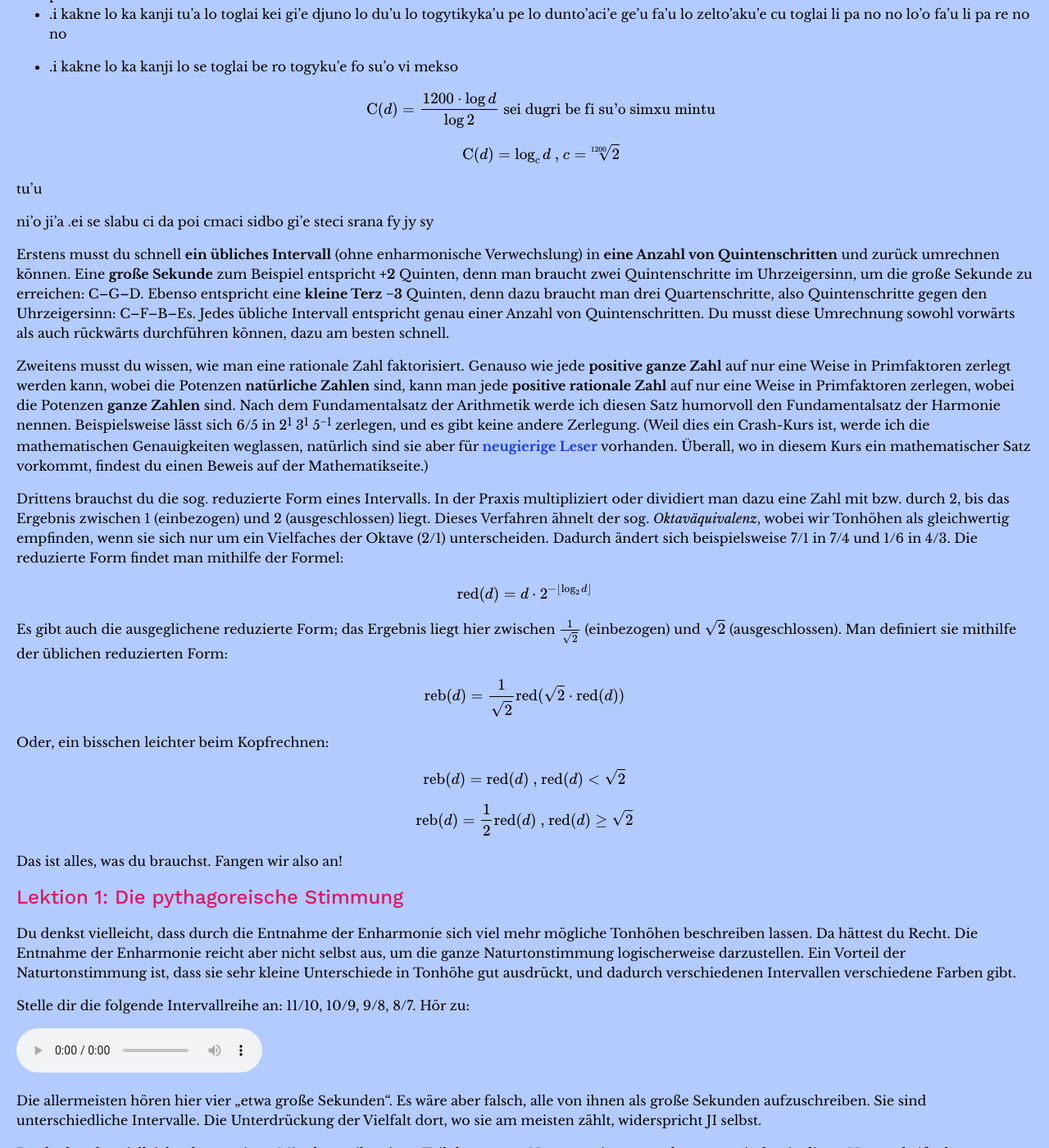
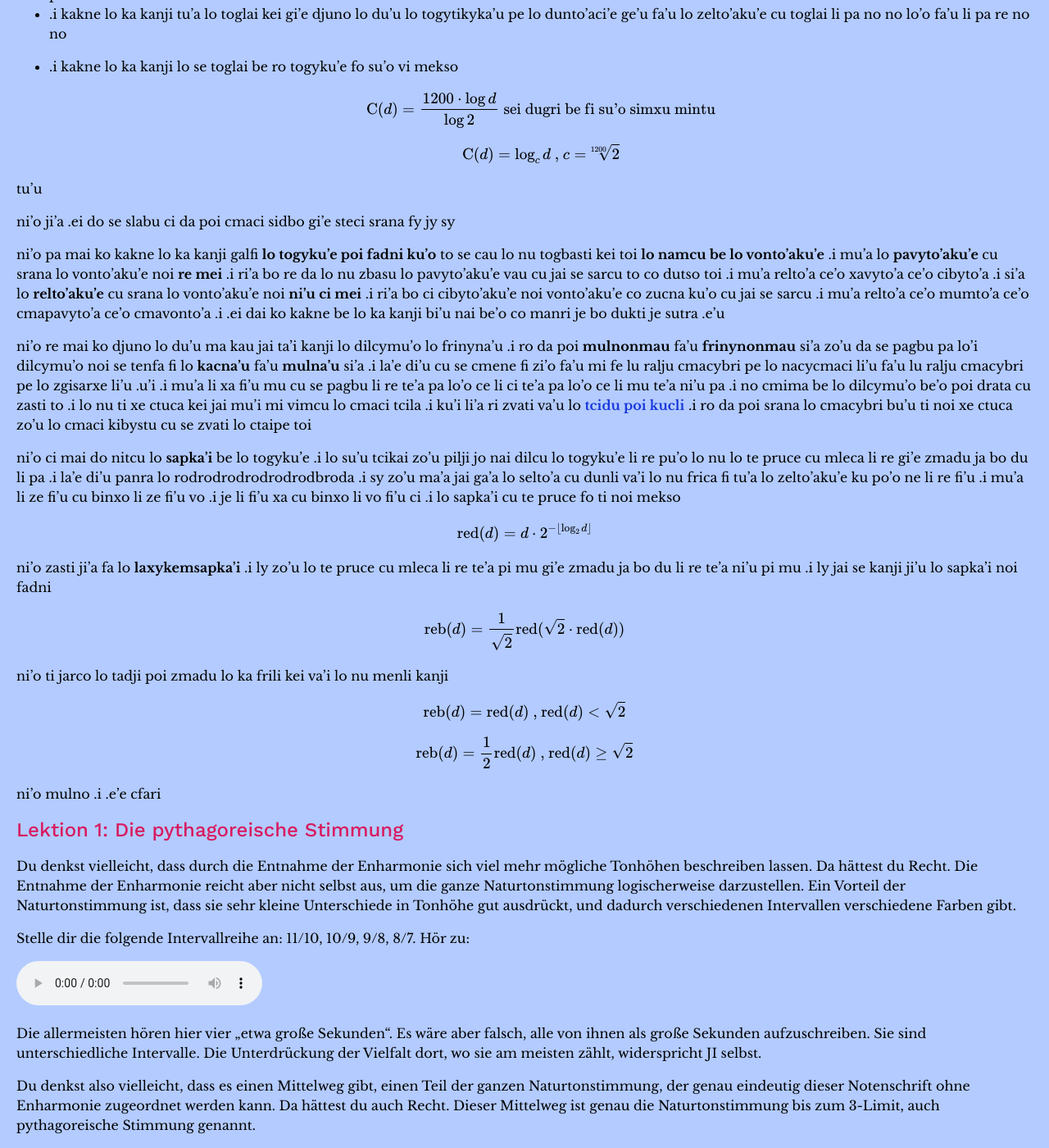
Before and after one commit to misotanni/misotanni.github.io, a Jekyll site: the page built from fjs/jbo/crash.md, in a window 1280 px wide and 1400 px high, scrolled down 1275 px. Shown: the whole window at 82% size. Built offline with Jekyll 4.4.1, drawn with Linux system fonts in a browser that asks for light colours; our own code applies the rules of GitHub Pages for plain Markdown files; formulas are drawn with MathJax 3.

Commit message:
done lesson 0

```diff
--- a/fjs/jbo/crash.md
+++ b/fjs/jbo/crash.md
@@ -69,27 +69,50 @@ ni'o .ei birti lo du'u do djuno je se slabu so'o co'e kei pu'o lo nu do cilre fi
 
 tu'u
 
-ni'o ji'a .ei se slabu ci da poi cmaci sidbo gi'e steci srana fy jy sy
+ni'o ji'a .ei do se slabu ci da poi cmaci sidbo gi'e steci srana fy jy sy
 
-Erstens musst du schnell **ein übliches Intervall** (ohne enharmonische Verwechslung) in **eine Anzahl von Quintenschritten** und zurück umrechnen können. Eine **große Sekunde** zum Beispiel entspricht **+2** Quinten, denn man braucht zwei Quintenschritte im Uhrzeigersinn, um die große Sekunde zu erreichen: C–G–D. Ebenso entspricht eine **kleine Terz −3** Quinten, denn dazu braucht man drei Quartenschritte, also Quintenschritte gegen den Uhrzeigersinn: C–F–B–Es. Jedes übliche Intervall entspricht genau einer Anzahl von Quintenschritten. Du musst diese Umrechnung sowohl vorwärts als auch rückwärts durchführen können, dazu am besten schnell.
+ni'o pa mai ko kakne lo ka kanji galfi **lo togyku'e poi fadni ku'o** to se cau lo nu togbasti kei toi **lo namcu be lo vonto'aku'e**
+.i mu'a lo **pavyto'aku'e** cu srana lo vonto'aku'e noi **re mei**
+.i ri'a bo re da lo nu zbasu lo pavyto'aku'e vau cu jai se sarcu to co dutso toi
+.i mu'a relto'a ce'o xavyto'a ce'o cibyto'a
+.i si'a lo **relto'aku'e** cu srana lo vonto'aku'e noi **ni'u ci mei**
+.i ri'a bo ci cibyto'aku'e noi vonto'aku'e co zucna ku'o cu jai se sarcu
+.i mu'a relto'a ce'o mumto'a ce'o cmapavyto'a ce'o cmavonto'a
+.i .ei dai ko kakne be lo ka kanji bi'u nai be'o co manri je bo dukti je sutra .e'u
 
-Zweitens musst du wissen, wie man eine rationale Zahl faktorisiert. Genauso wie jede **positive ganze Zahl** auf nur eine Weise in Primfaktoren zerlegt werden kann, wobei die Potenzen **natürliche Zahlen** sind, kann man jede **positive rationale Zahl** auf nur eine Weise in Primfaktoren zerlegen, wobei die Potenzen **ganze Zahlen** sind. Nach dem Fundamentalsatz der Arithmetik werde ich diesen Satz humorvoll den Fundamentalsatz der Harmonie nennen. Beispielsweise lässt sich 6/5 in 2<sup>1</sup> 3<sup>1</sup> 5<sup>−1</sup> zerlegen, und es gibt keine andere Zerlegung. (Weil dies ein Crash-Kurs ist, werde ich die mathematischen Genauigkeiten weglassen, natürlich sind sie aber für [neugierige Leser](math.html) vorhanden. Überall, wo in diesem Kurs ein mathematischer Satz vorkommt, findest du einen Beweis auf der Mathematikseite.)
+ni'o re mai ko djuno lo du'u ma kau jai ta'i kanji lo dilcymu'o lo frinyna'u
+.i ro da poi **mulnonmau** fa'u **frinynonmau** si'a zo'u da se pagbu pa lo'i dilcymu'o noi se tenfa fi lo **kacna'u** fa'u **mulna'u** si'a
+.i la'e di'u cu se cmene fi zi'o fa'u mi fe lu ralju cmacybri pe lo nacycmaci li'u fa'u lu ralju cmacybri pe lo zgisarxe li'u .u'i
+.i mu'a li xa fi'u mu cu se pagbu li re te'a pa lo'o ce li ci te'a pa lo'o ce li mu te'a ni'u pa
+.i no cmima be lo dilcymu'o be'o poi drata cu zasti
+to .i lo nu ti xe ctuca kei jai mu'i mi vimcu lo cmaci tcila
+.i ku'i li'a ri zvati va'u lo [tcidu poi kucli](math.html)
+.i ro da poi srana lo cmacybri bu'u ti noi xe ctuca zo'u lo cmaci kibystu cu se zvati lo ctaipe toi
 
-Drittens brauchst du die sog. reduzierte Form eines Intervalls. In der Praxis multipliziert oder dividiert man dazu eine Zahl mit bzw. durch 2, bis das Ergebnis zwischen 1 (einbezogen) und 2 (ausgeschlossen) liegt. Dieses Verfahren ähnelt der sog. *Oktaväquivalenz*, wobei wir Tonhöhen als gleichwertig empfinden, wenn sie sich nur um ein Vielfaches der Oktave (2/1) unterscheiden. Dadurch ändert sich beispielsweise 7/1 in 7/4 und 1/6 in 4/3. Die reduzierte Form findet man mithilfe der Formel:
+ni'o ci mai do nitcu lo **sapka'i** be lo togyku'e
+.i lo su'u tcikai zo'u pilji jo nai dilcu lo togyku'e li re pu'o lo nu lo te pruce cu mleca li re gi'e zmadu ja bo du li pa
+.i la'e di'u panra lo rodrodrodrodrodrodbroda
+.i sy zo'u ma'a jai ga'a lo selto'a cu dunli va'i lo nu frica fi tu'a lo zelto'aku'e ku po'o ne li re fi'u
+.i mu'a li ze fi'u cu binxo li ze fi'u vo
+.i je li fi'u xa cu binxo li vo fi'u ci
+.i lo sapka'i cu te pruce fo ti noi mekso
 
 $$\text{red}(d)=d \cdot 2^{-\lfloor\log_2 d\rfloor}$$
 
-Es gibt auch die ausgeglichene reduzierte Form; das Ergebnis liegt hier zwischen $$\frac{1}{\sqrt{2}}$$ (einbezogen) und $$\sqrt{2}$$ (ausgeschlossen). Man definiert sie mithilfe der üblichen reduzierten Form:
+ni'o zasti ji'a fa lo **laxykemsapka'i**
+.i ly zo'u lo te pruce cu mleca li re te'a pi mu gi'e zmadu ja bo du li re te'a ni'u pi mu
+.i ly jai se kanji ji'u lo sapka'i noi fadni
 
 $$\text{reb}(d)=\frac{1}{\sqrt{2}} \text{red}(\sqrt{2} \cdot \text{red}(d))$$
 
-Oder, ein bisschen leichter beim Kopfrechnen:
+ni'o ti jarco lo tadji poi zmadu lo ka frili kei va'i lo nu menli kanji
 
 $$\text{reb}(d)=\text{red}(d) \text{ , } \text{red}(d) < \sqrt{2}$$
 
 $$\text{reb}(d)=\frac{1}{2} \text{red}(d) \text{ , } \text{red}(d) \geq \sqrt{2}$$
 
-Das ist alles, was du brauchst. Fangen wir also an!
+ni'o mulno
+.i .e'e cfari
 
 ## <a name="lesson_1">Lektion 1: Die pythagoreische Stimmung</a>
 
```
